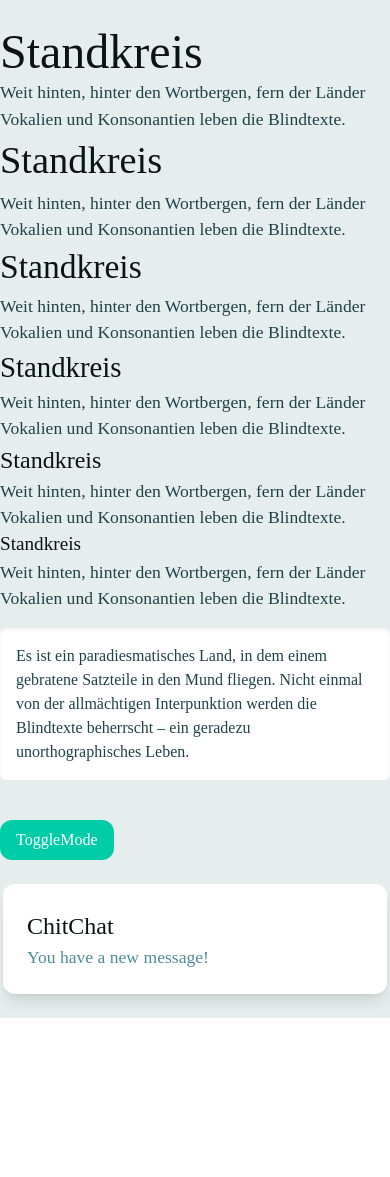
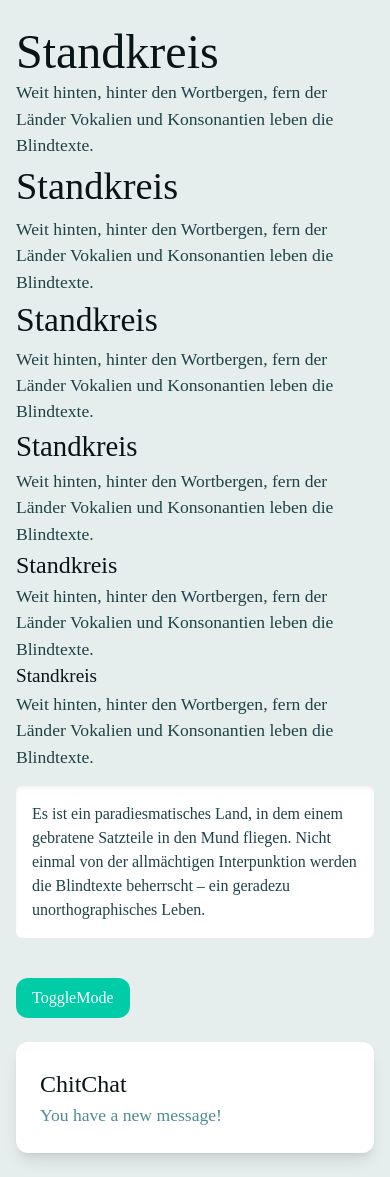
Before and after one commit to Standkreis/App, a Next.js app in the folder apps/app/: page / in a window 390 px wide. Before the commit the page ends 1018 px from the top, so only its background shows below. Built offline with nearby package versions, Linux system fonts and the light colour scheme.

Commit message:
finishes PWA implementation

```diff
--- a/apps/app/src/app/globals.css
+++ b/apps/app/src/app/globals.css
@@ -17,7 +17,7 @@
     @apply bg-gray-100;
   }
   .dark .bg-default {
-    @apply bg-gray-900;
+    @apply bg-gray-800;
   }
 
   .bg-light {
--- a/apps/app/src/components/Container.tsx
+++ b/apps/app/src/components/Container.tsx
@@ -8,7 +8,11 @@ type Props = {
 const Container = (props: Props) => {
   const { children, className = '' } = props
 
-  return <div className={`container mx-auto ${className}`}>{children}</div>
+  return (
+    <div className={`container px-4 md:mx-auto md:px-0 ${className}`}>
+      {children}
+    </div>
+  )
 }
 
 export default Container
```
